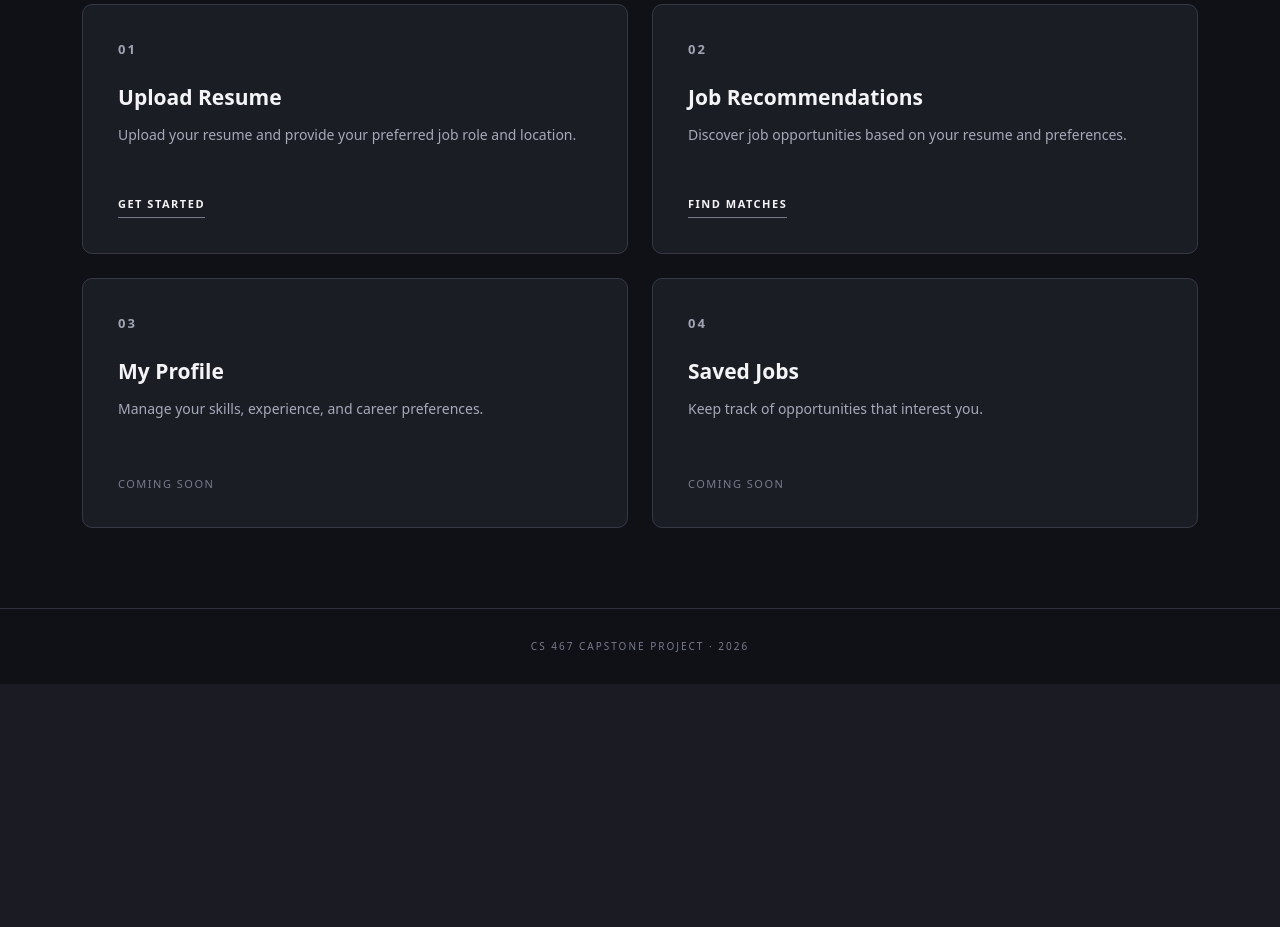
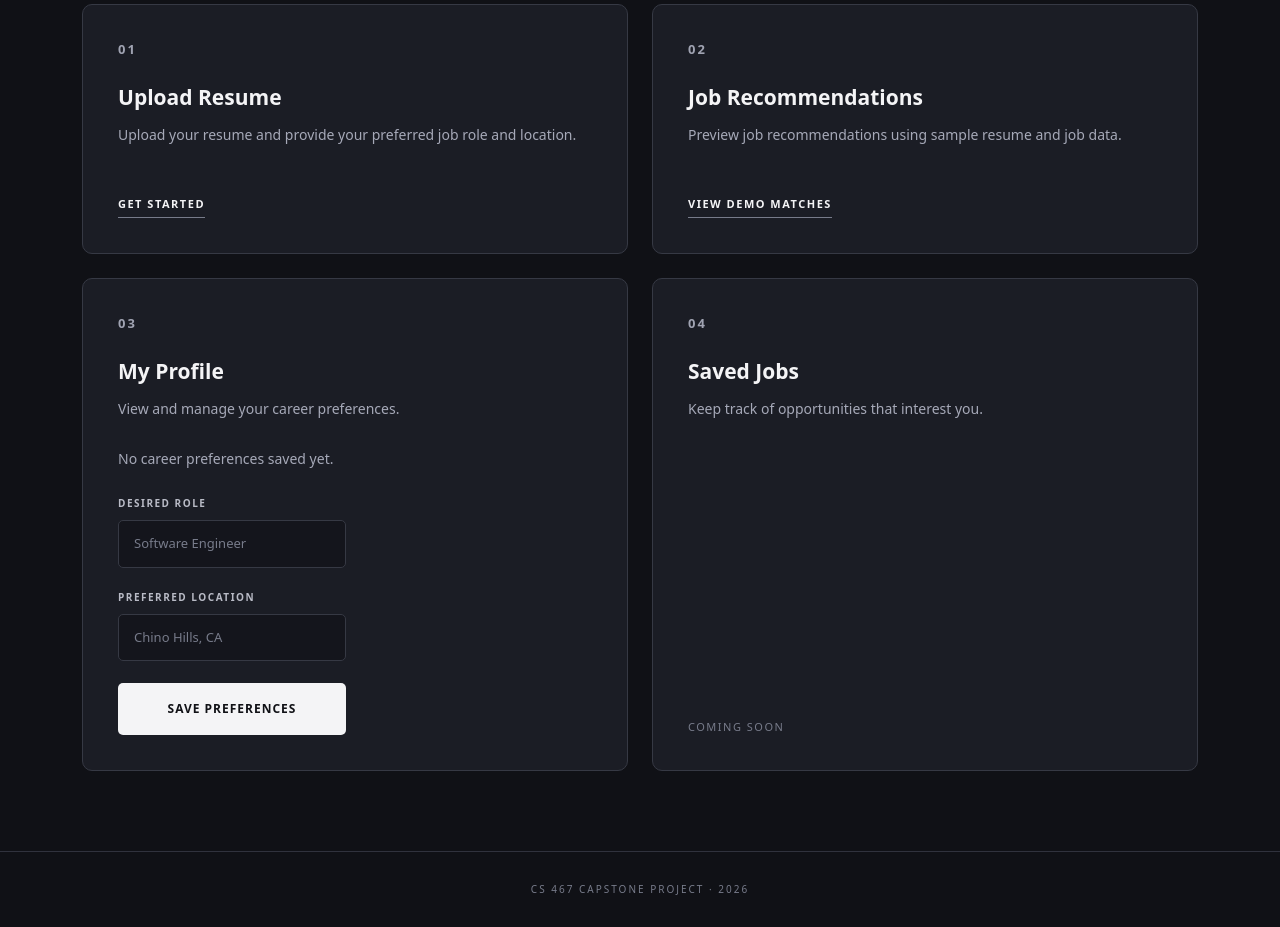
Before and after one commit to tsai135/job-hunting-ai, a Flask app: page / in a window 1280 px wide. Shown: the part 790-1717 px from the top of the page. Before the commit the page ends 1474 px from the top, so only its background shows below. Run offline with Flask 3, Linux system fonts and the light colour scheme.

Commit message:
feat: add dashboard preferences and demo job results integration

```diff
--- a/app.py
+++ b/app.py
@@ -1,19 +1,27 @@
-
-from flask import Flask, render_template, request
+import os
+from dotenv import load_dotenv
+from flask import Flask, render_template, request, session, redirect
 
 # Import functions from teammates' modules
 from services.resume import parse_resume       # Sheyar
 from services.job_data import search_jobs       # Lawrence
 from services.matching import rank_jobs         # Bao
 
+load_dotenv()
 app = Flask(__name__)
+
 app.config["MAX_CONTENT_LENGTH"] = 5 * 1024 * 1024
+app.config["SECRET_KEY"] = os.environ["FLASK_SECRET_KEY"]
+app.config["SESSION_COOKIE_HTTPONLY"] = True
+app.config["SESSION_COOKIE_SAMESITE"] = "Lax"
 
 
 @app.get("/")
 def home():
-    return render_template("index.html")
-
+    return render_template(
+        "index.html",
+        preferences=session.get("preferences", {})
+    )
 
 @app.get("/login")
 def login_page():
@@ -28,6 +36,17 @@ def register_page():
 @app.get("/upload")
 def upload_page():
     return render_template("upload.html")
+
+@app.post("/save-preferences")
+def save_preferences():
+    preferences = {
+        "role": request.form.get("role", "").strip(),
+        "location": request.form.get("location", "").strip()
+    }
+
+    session["preferences"] = preferences
+
+    return redirect("/")
 
 
 @app.post("/match")
@@ -47,6 +66,9 @@ def match():
         "location": request.form.get("location", "").strip()
     }
 
+    # Save the user's career preferences
+    session["preferences"] = preferences
+
     # STEP 2: Sheyar parses the resume
     profile = parse_resume(pdf_bytes)
 
@@ -64,6 +86,47 @@ def match():
         preferences=preferences
     )
 
+@app.get("/test-results")
+def test_results():
+    # Sample profile for frontend testing
+    profile = {
+        "skills": ["Python", "CSS"],
+        "experience_years": 2
+    }
+
+    # Sample jobs based on Bao's test data
+    jobs = [
+        {
+            "id": "job001",
+            "title": "Python Developer",
+            "description": "Build backend APIs using Python and SQL."
+        },
+        {
+            "id": "job002",
+            "title": "Data Analyst",
+            "description": "Analyze datasets using SQL and Excel."
+        },
+        {
+            "id": "job003",
+            "title": "Frontend Developer",
+            "description": "Build websites using HTML, CSS, and JavaScript."
+        }
+    ]
+
+    preferences = {
+        "role": "Software Engineer",
+        "location": "Chino Hills, CA"
+    }
+
+    # Run the actual matching algorithm
+    matches = rank_jobs(profile, jobs)
+
+    return render_template(
+        "results.html",
+        matches=matches,
+        profile=profile,
+        preferences=preferences
+    )
 
 if __name__ == "__main__":
     app.run(debug=True)
--- a/templates/index.html
+++ b/templates/index.html
@@ -1,4 +1,3 @@
-
 <!DOCTYPE html>
 <html lang="en">
 <head>
@@ -125,12 +124,13 @@
                     <h3>Job Recommendations</h3>
 
                     <p>
-                        Discover job opportunities based
-                        on your resume and preferences.
+                        Preview job recommendations
+                        using sample resume and job data.
                     </p>
 
-                    <a href="/upload" class="home-card-link">
-                        FIND MATCHES
+                    <a href="{{ url_for('test_results') }}"
+                       class="home-card-link">
+                       VIEW DEMO MATCHES
                     </a>
 
                 </article>
@@ -145,13 +145,77 @@
                     <h3>My Profile</h3>
 
                     <p>
-                        Manage your skills, experience,
-                        and career preferences.
+                        View and manage your career preferences.
                     </p>
 
-                    <span class="home-coming-soon">
-                        COMING SOON
-                    </span>
+                    <!-- DISPLAY SAVED PREFERENCES -->
+                    {% if preferences.get("role") or preferences.get("location") %}
+
+                        <div class="profile-saved">
+
+                            <p>
+                                <strong>Desired Role:</strong>
+                                {{ preferences.get("role") or "Not specified" }}
+                            </p>
+
+                            <p>
+                                <strong>Preferred Location:</strong>
+                                {{ preferences.get("location") or "Not specified" }}
+                            </p>
+
+                        </div>
+
+                    {% else %}
+
+                        <p class="profile-empty">
+                            No career preferences saved yet.
+                        </p>
+
+                    {% endif %}
+
+                    <!-- EDIT CAREER PREFERENCES -->
+                    <form
+                        action="/save-preferences"
+                        method="POST"
+                        class="profile-form"
+                    >
+
+                        <div class="upload-field">
+                            <label for="profile-role">
+                                DESIRED ROLE
+                            </label>
+
+                            <input
+                                type="text"
+                                id="profile-role"
+                                name="role"
+                                value="{{ preferences.get('role', '') }}"
+                                placeholder="Software Engineer"
+                            >
+                        </div>
+
+                        <div class="upload-field">
+                            <label for="profile-location">
+                                PREFERRED LOCATION
+                            </label>
+
+                            <input
+                                type="text"
+                                id="profile-location"
+                                name="location"
+                                value="{{ preferences.get('location', '') }}"
+                                placeholder="Chino Hills, CA"
+                            >
+                        </div>
+
+                        <button
+                            type="submit"
+                            class="upload-submit"
+                        >
+                            SAVE PREFERENCES
+                        </button>
+
+                    </form>
 
                 </article>
 
--- a/templates/results.html
+++ b/templates/results.html
@@ -138,7 +138,7 @@
 
                         <div class="match-score">
                             <strong>
-                                {{ match.score }}%
+                                {{ "%.1f"|format(match.score|float) }}%
                             </strong>
 
                             <span>MATCH</span>
```
